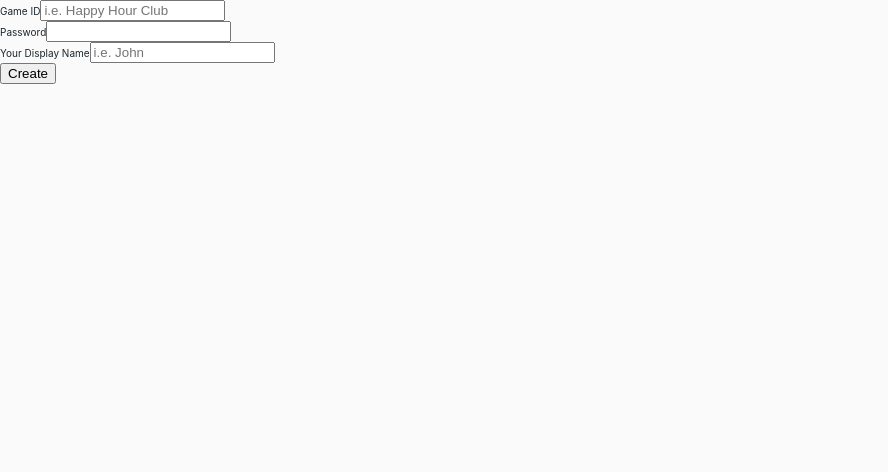
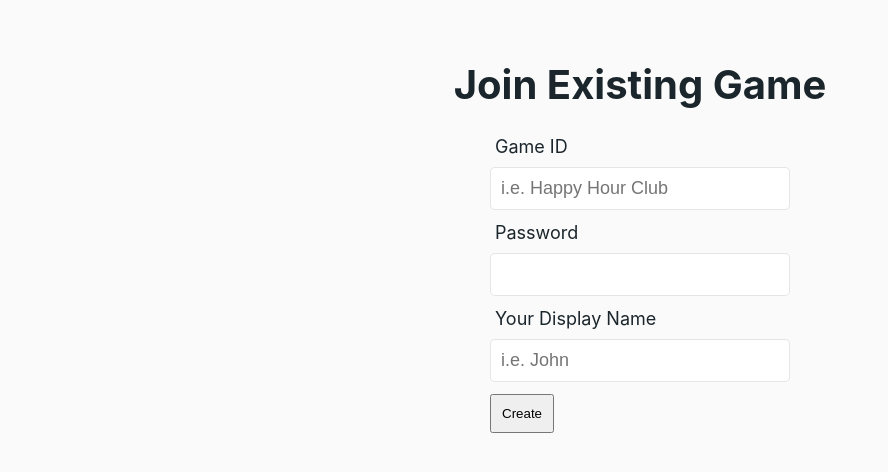
Before and after one commit to grahambewley/waterfall-client, a React (Create React App) app: page /join in a window 1280 px wide. Shown: the top 472 px of the page, without its empty margins (0-888 px from the left). Built offline with nearby package versions, Linux system fonts and the light colour scheme.

Commit message:
Style join page

```diff
--- a/src/containers/join/join.js
+++ b/src/containers/join/join.js
@@ -76,6 +76,7 @@ const Join = () => {
 
     return (
         <div className={classes.wrapper}>
+            <h1 className={classes.header}>Join Existing Game</h1>
             <form disabled={formDisabled} className={classes.form} onSubmit={validateGame}>
                 <div className={classes.formItem}>
                     <label className={classes.formLabel} htmlFor='gameId'>Game ID</label>
--- a/src/containers/join/join.module.scss
+++ b/src/containers/join/join.module.scss
@@ -0,0 +1,36 @@
+.wrapper {
+    display: flex;
+    flex-direction: column;
+    align-items: center;
+}
+.header {
+    margin-top: 6rem;
+    font-size: 4rem;
+}
+.form {
+    display: flex;
+    flex-direction: column;
+    align-items: flex-start;
+}
+.formItem {
+    display: flex;
+    flex-direction: column;
+    font-size: 1.8rem;
+}
+.formItem:not(:last-child) {
+    margin-bottom: 1.2rem;
+}
+.formLabel {
+    margin-bottom: 1rem;
+    margin-left: .5rem;
+}
+.formInput {
+    font-size: 1.8rem;
+    width: 30rem;
+    padding: 1rem;
+    border-radius: 5px;
+    border: 1px solid rgba(0,0,0,.1);
+}
+.formButton {
+    padding: 1rem;
+}
```
